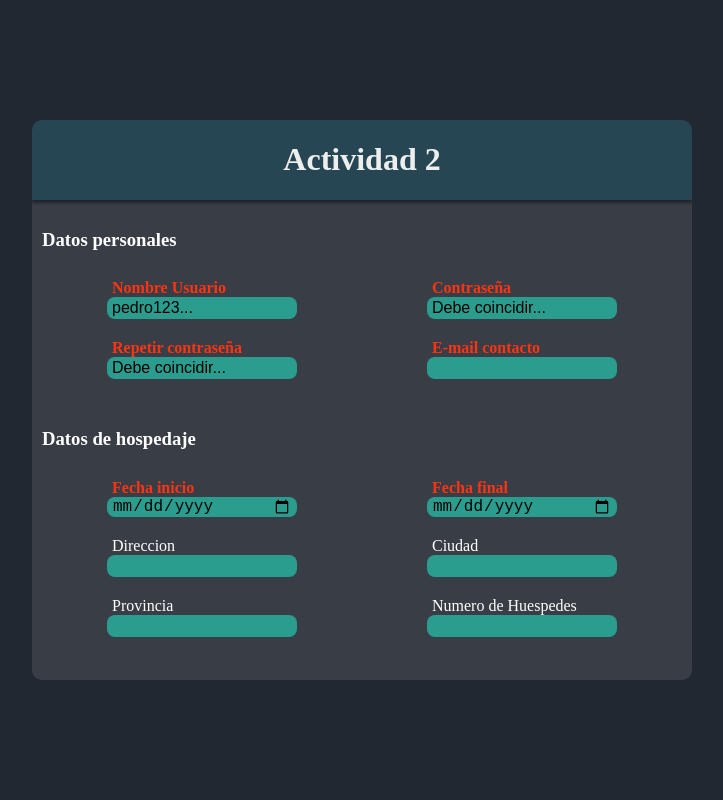
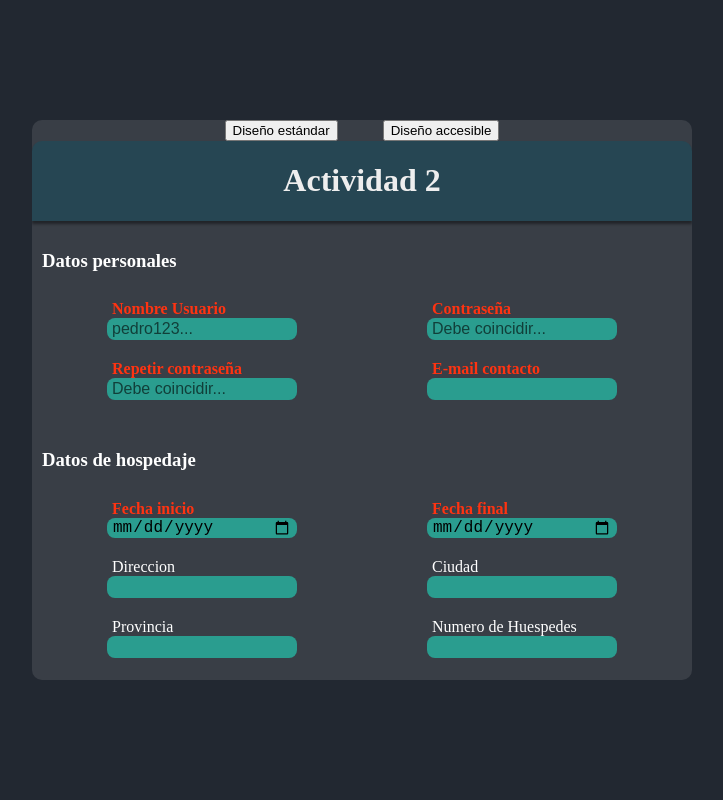
Before and after one commit to Namoku/busquets, a plain HTML site: page cuestionario.html in a window 1280 px wide. Shown: the whole page, without its empty margins (278-1001 px from the left). Drawn offline with Linux system fonts and the light colour scheme.

Commit message:
Change styles

```diff
--- a/cuestionario.html
+++ b/cuestionario.html
@@ -9,6 +9,10 @@
     <body>
       <div class="body">
         <div class="container">
+          <header class="containerHeader">
+            <button id="btnStandar">Diseño estándar</button>
+            <button id="btnAccesible">Diseño accesible</button>
+          </header>
           <div class="header">
             <h1>Actividad 2</h1>
           </div>
--- a/styles.css
+++ b/styles.css
@@ -8,6 +8,12 @@ body {
   justify-content: center;
   align-items: center;
   background-color: #222831;
+}
+
+.container header {
+  display: flex;
+  min-width: 20rem;
+  justify-content: space-around;
 }
 
 .section {
@@ -57,7 +63,7 @@ body {
 }
 
 ::placeholder {
-  color: #000;
+  color: #00000099;
 }
 
 .required {
```
Also changed, not shown: index.html (renamed from welcome.html).
